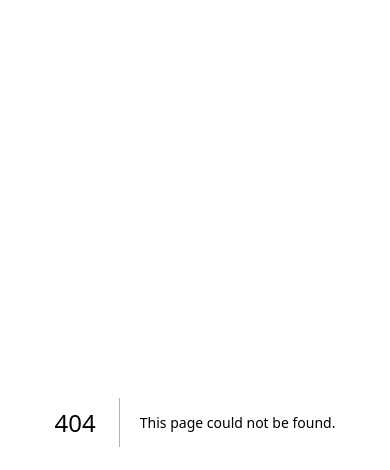
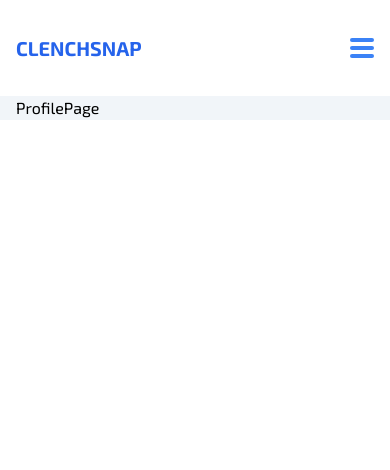
Before and after one commit to IM-Suryakant-Kumar/next-clench-snap, a Next.js app: page /profile/1 in a window 390 px wide. Before the commit this address had no page. Shown: the top 470 px of the page. Built offline with nearby package versions, Linux system fonts and the light colour scheme.

Commit message:
feat: Added MobileMenu component

```diff
--- a/package.json
+++ b/package.json
@@ -1,5 +1,5 @@
 {
-  "name": "soci-start",
+  "name": "socil-start",
   "version": "0.1.0",
   "private": true,
   "scripts": {
--- a/src/app/layout.tsx
+++ b/src/app/layout.tsx
@@ -1,11 +1,12 @@
 import type { Metadata } from "next";
-import { Inter } from "next/font/google";
+import { Exo_2 } from "next/font/google";
 import "./globals.css";
+import Navbar from "@/components/Navbar";
 
-const inter = Inter({ subsets: ["latin"] });
+const exo_2 = Exo_2({ subsets: ["latin"] });
 
 export const metadata: Metadata = {
-  title: "Lama Dev Social Media App",
+  title: "Coding Celnch Social Media App",
   description: "Social media app built with Next.js",
 };
 
@@ -16,7 +17,14 @@
 }>) {
   return (
     <html lang="en">
-      <body className={inter.className}>{children}</body>
+      <body className={exo_2.className}>
+        <div className="w-full bg-white px-4 md:px-8 lg:px-16 xs:px-32 2xl:px-64">
+          <Navbar />
+        </div>
+        <div className="bg-slate-100 px-4 md:px-8 lg:px-16 xs:px-32 2xl:px-64">
+          {children}
+        </div>
+      </body>
     </html>
   );
 }
--- /dev/null
+++ b/src/app/profile/[id]/page.tsx
@@ -0,0 +1,7 @@
+const ProfilePage = () => {
+  return (
+    <div>ProfilePage</div>
+  )
+}
+
+export default ProfilePage
--- /dev/null
+++ b/src/components/MobileMenu.tsx
@@ -0,0 +1,27 @@
+"use client"
+
+import Link from "next/link"
+import { useState } from "react"
+
+const MobileMenu = () => {
+  const [isOpen, setIsOpen] = useState(false)
+
+  return (
+    <div className="">
+      <div className="flex flex-col gap-[0.25em] cursor-pointer" onClick={() => setIsOpen(prevState => !prevState)}>
+        <div className={`w-6 h-1 bg-blue-500 rounded-sm ${isOpen && "rotate-45"} origin-left ease-in-out duration-500`}></div>
+        <div className={`w-6 h-1 bg-blue-500 rounded-sm ${isOpen && "opacity-0"} ease-in-out duration-500`}></div>
+        <div className={`w-6 h-1 bg-blue-500 rounded-sm ${isOpen && "-rotate-45"} origin-left ease-in-out duration-500`}></div>
+      </div>
+      {isOpen && <div className="absolute left-0 top-24 w-full h-[calc(100vh-6rem)] bg-white flex flex-col justify-center items-center gap-8 font-medium text-xl z-10">
+        <Link href="">Home</Link>
+        <Link href="">Friends</Link>
+        <Link href="">Groups</Link>
+        <Link href="">Stories</Link>
+        <Link href="">Login</Link>
+      </div>}
+    </div>
+  )
+}
+
+export default MobileMenu
--- /dev/null
+++ b/src/components/Navbar.tsx
@@ -0,0 +1,21 @@
+import Link from "next/link"
+import MobileMenu from "./MobileMenu"
+
+const Navbar = () => {
+  return (
+    <div className="h-24 flex items-center justify-between">
+      {/* left */}
+      <div className="">
+        <Link href="/" className="font-bold text-xl text-blue-600">CLENCHSNAP</Link>
+      </div>
+      {/* center */}
+      <div className="hidden"></div>
+      {/* right */}
+      <div className="">
+        <MobileMenu />
+      </div>
+    </div>
+  )
+}
+
+export default Navbar
```
